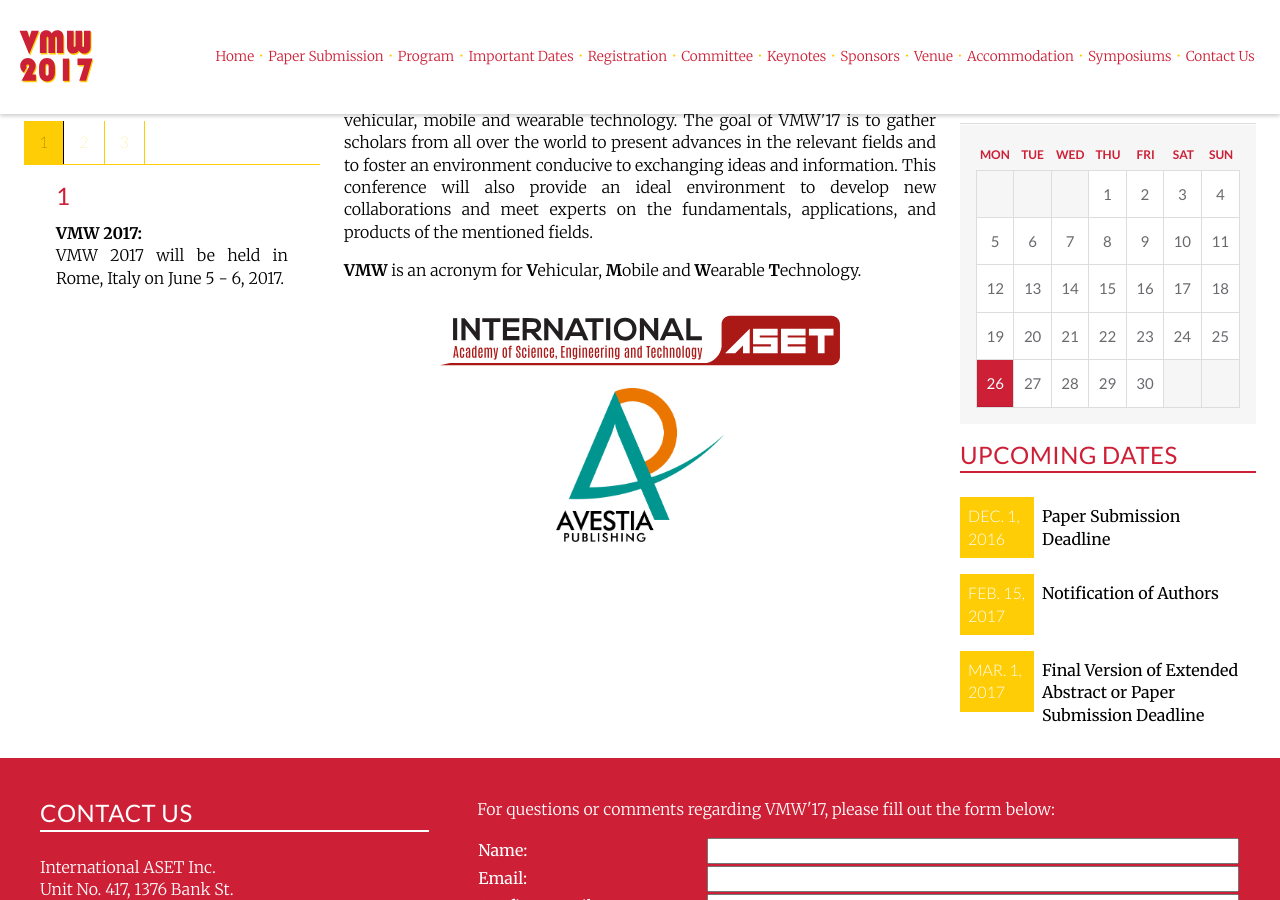
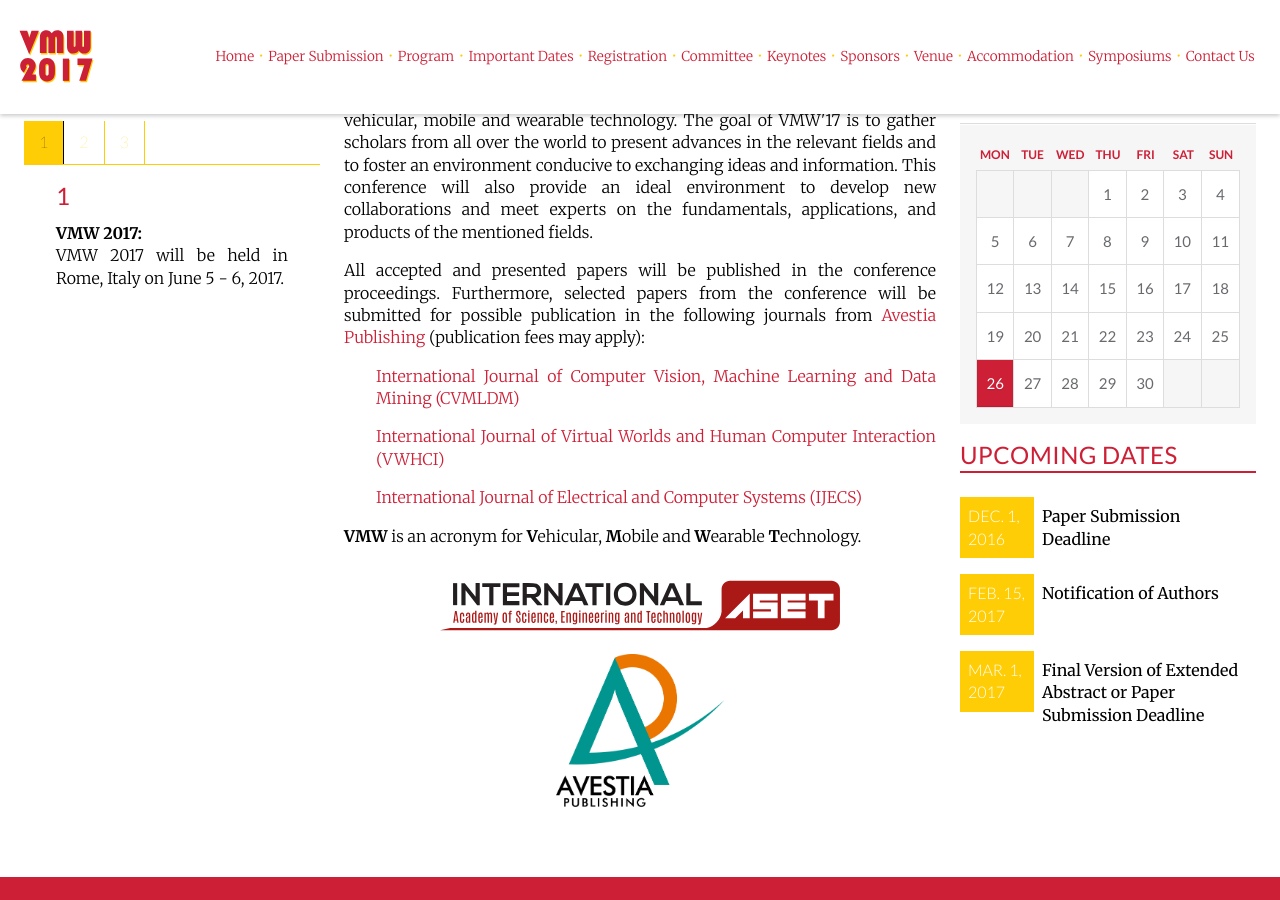
Before and after one commit to intaset/vmw, a Jekyll site: the page built from index.html, in a window 1280 px wide and 900 px high, scrolled down 467 px. Built offline with Jekyll 4.4.1, drawn with Linux system fonts in a browser that asks for light colours; nearby versions of some CDN libraries; Markdown is read by kramdown in place of the engine named in the settings; comment, search, counter and statistics services are not loaded.

Commit message:
added journals

```diff
--- a/index.html
+++ b/index.html
@@ -9,9 +9,13 @@ keyword: smart glass, wearable imaging, projection devices, smart watch, smart a
   <div class="unit-spacer content">
     <p class="body">The International Conference on Vehicular, Mobile and Wearable Technology (VMW'17) aims to become the leading annual conference in fields related to vehicular, mobile and wearable technology. The goal of VMW'17 is to gather scholars from all over the world to present advances in the relevant fields and to foster an environment conducive to exchanging ideas and information. This conference will also provide an ideal environment to develop new collaborations and meet experts on the fundamentals, applications, and products of the mentioned fields.</p>
 
-    <!-- <p class="body">All accepted and presented papers will be published in the conference proceedings. Furthermore, selected papers from the conference will be submitted for possible publication in the following journals from <a href="http://avestia.com/" class="body-link">Avestia Publishing</a> (publication fees may apply):</p>
+    <p class="body">All accepted and presented papers will be published in the conference proceedings. Furthermore, selected papers from the conference will be submitted for possible publication in the following journals from <a href="http://avestia.com/" class="body-link">Avestia Publishing</a> (publication fees may apply):</p>
 
-	<p class="body indent"><a href="http://cvmldm.avestia.com" class="body-link">International Journal of Computer Vision, Machine Learning and Data Mining</a></p> -->
+	<p class="body indent"><a href="http://cvmldm.avestia.com" class="body-link">International Journal of Computer Vision, Machine Learning and Data Mining (CVMLDM)</a></p>
+
+	<p class="body indent"><a href="http://vwhci.avestia.com" class="body-link">International Journal of Virtual Worlds and Human Computer Interaction (VWHCI)</a></p>
+
+	<p class="body indent"><a href="http://ijecs.avestia.com" class="body-link">International Journal of Electrical and Computer Systems (IJECS)</a></p>
 
 	<p class="body"><b>VMW</b> is an acronym for <b>V</b>ehicular, <b>M</b>obile and <b>W</b>earable <b>T</b>echnology.</p>
 
```
Also changed, not shown: 1 other file.
